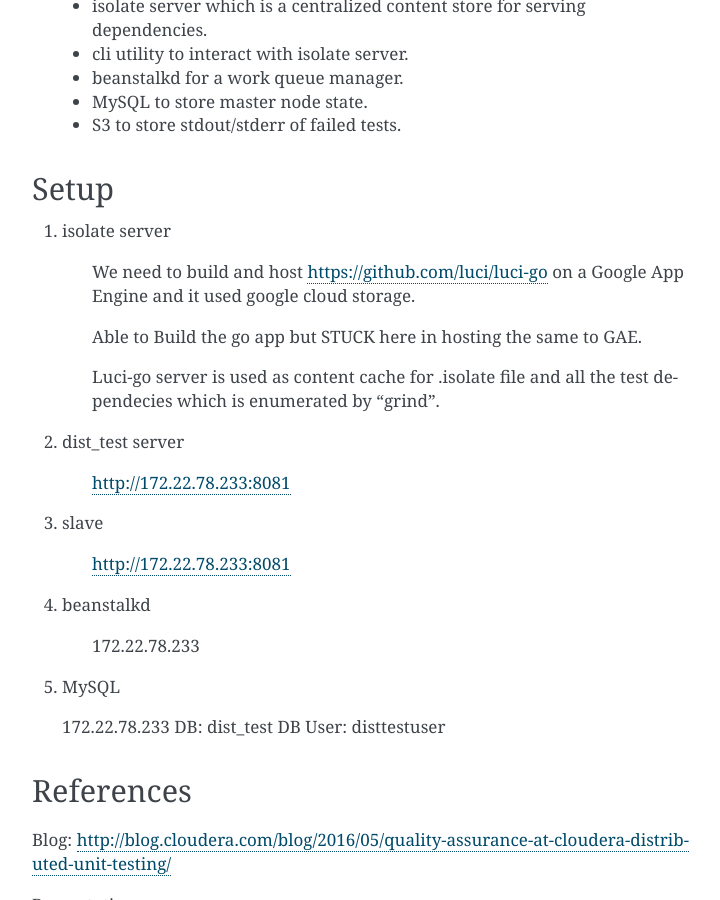
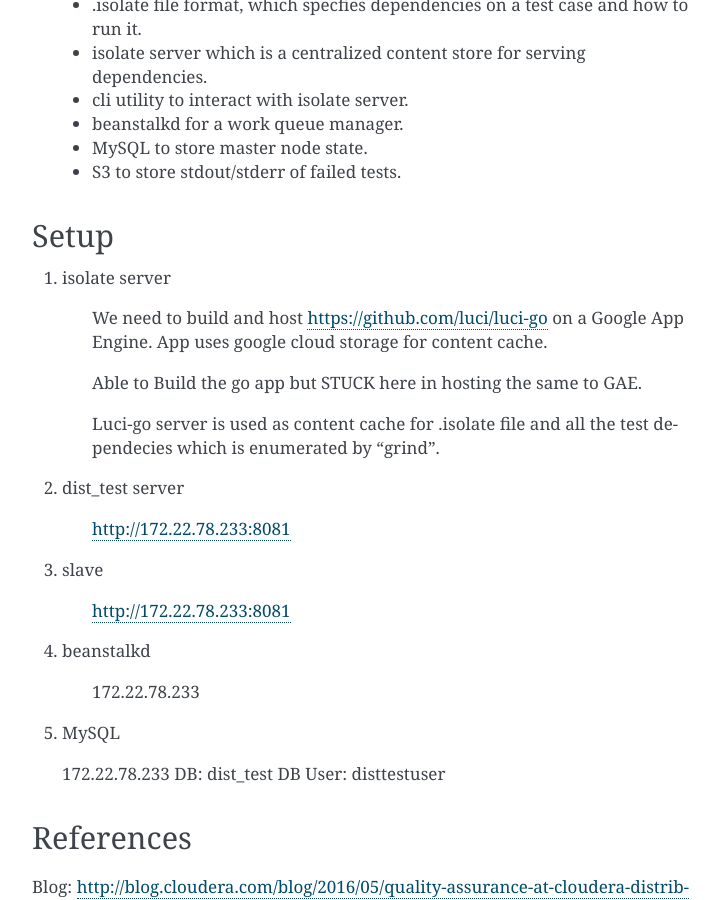
Before and after one commit to vijayk/distributed-unit-test, a Sphinx documentation site: the page built from docs/index.rst, in a window 1280 px wide and 900 px high, scrolled down 972 px. Shown: the whole window, without its empty margins (388-1108 px from the left). Built offline with Sphinx 7.4.7, drawn with Linux system fonts in a browser that asks for light colours; some of the changed lines change nothing that is shown.

Commit message:
updated-4

```diff
--- a/docs/index.rst
+++ b/docs/index.rst
@@ -17,13 +17,15 @@
 
 Distributed testing infrastructure has two components: the backend and the frontend.
 
-1. Frontend
+Frontend
+^^^^^^^^^^^^
 
     The frontends are language and test framework dependent. "grind" is the frontend for Java projects using Surefire and JUnit.
 
     Frontends are responsible for enumerating the set of tests in the project, determining the test dependencies, and packaging up each test as an independent task.
 
-2. Backend
+Backend
+^^^^^^^^^^
 
     The backend is a shared resource, handles storing test dependencies, running test tasks, monitoring ongoing test runs.
 
@@ -53,7 +55,7 @@
 --------
 1. isolate server
 
-    We need to build and host https://github.com/luci/luci-go on a Google App Engine and it used google cloud storage.
+    We need to build and host https://github.com/luci/luci-go on a Google App Engine. App uses google cloud storage for content cache.
 
     Able to Build the go app but STUCK here in hosting the same to GAE.
 
```
Also changed, not shown: 5 other files.
